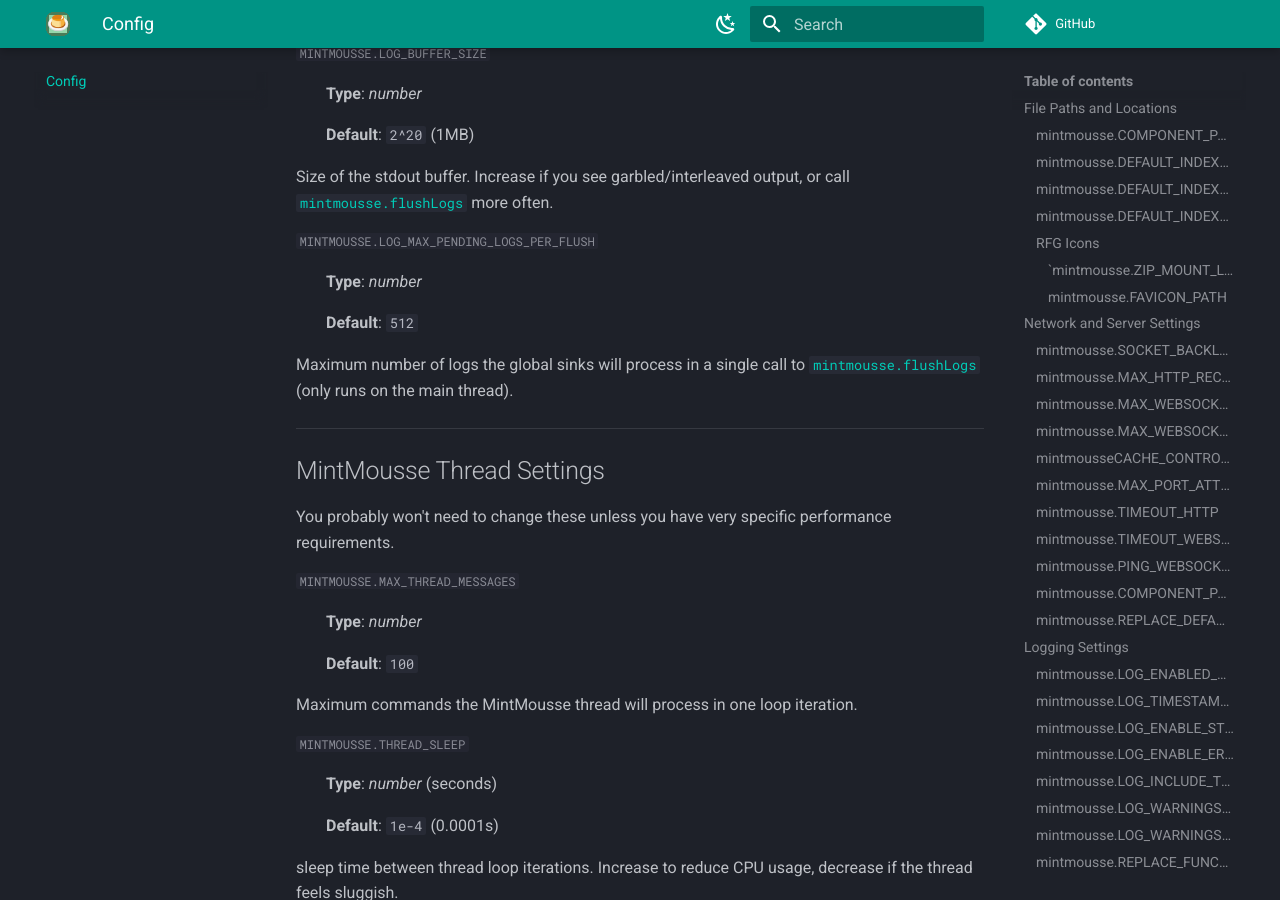
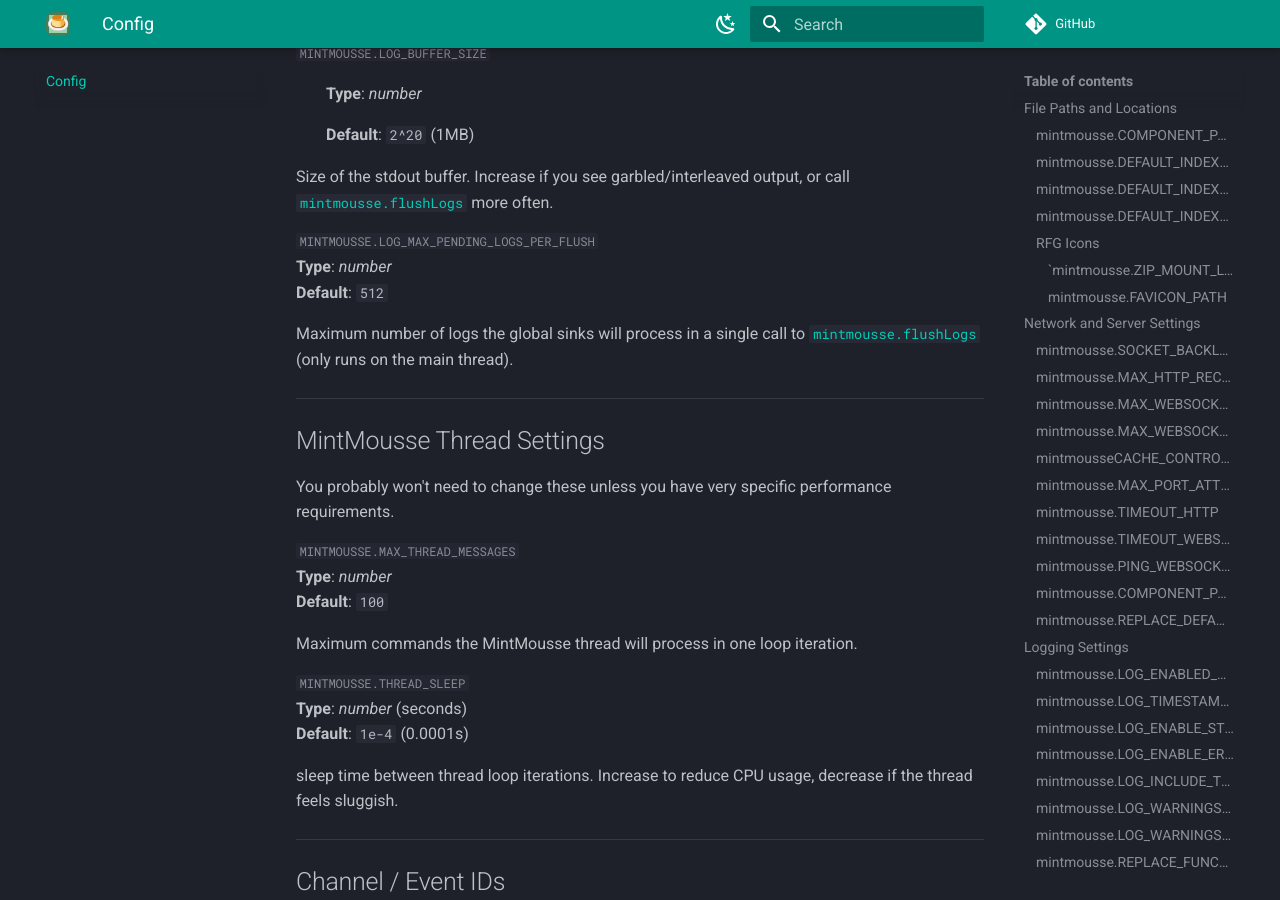
Before and after one commit to EngineerSmith/MintMousse, an MkDocs documentation site: the page built from docs/config.md, in a window 1280 px wide and 900 px high, scrolled down 5370 px. Built offline with MkDocs 1.6.1 and Material for MkDocs 9.7.7, drawn with Linux system fonts in a browser that asks for light colours; comment, search, counter and statistics services are not loaded; the version menu is left out.

```diff
--- a/docs/config.md
+++ b/docs/config.md
@@ -211,9 +211,7 @@ Clean internal MintMousse and Love calls from the traceback shown by [`MintMouss
 Size of the stdout buffer. Increase if you see garbled/interleaved output, or call [`mintmousse.flushLogs`](logging/flushLogs.md) more often.
 
 ### `mintmousse.LOG_MAX_PENDING_LOGS_PER_FLUSH`
-:   **Type**: _number_
-
-    **Default**: `512`
+**Type**: _number_<br>**Default**: `512`
 
 Maximum number of logs the global sinks will process in a single call to [`mintmousse.flushLogs`](logging/flushLogs.md) (only runs on the main thread).
 
@@ -223,16 +221,12 @@ Maximum number of logs the global sinks will process in a single call to [`mintm
 You probably won't need to change these unless you have very specific performance requirements.
 
 ### `mintmousse.MAX_THREAD_MESSAGES`
-:   **Type**: _number_
-
-    **Default**: `100`
+**Type**: _number_<br>**Default**: `100`
 
 Maximum commands the MintMousse thread will process in one loop iteration.
 
 ### `mintmousse.THREAD_SLEEP`
-:   **Type**: _number_ (seconds)
-
-    **Default**: `1e-4` (0.0001s)
+**Type**: _number_ (seconds)<br>**Default**: `1e-4` (0.0001s)
 
 sleep time between thread loop iterations. Increase to reduce CPU usage, decrease if the thread feels sluggish.
 
```
